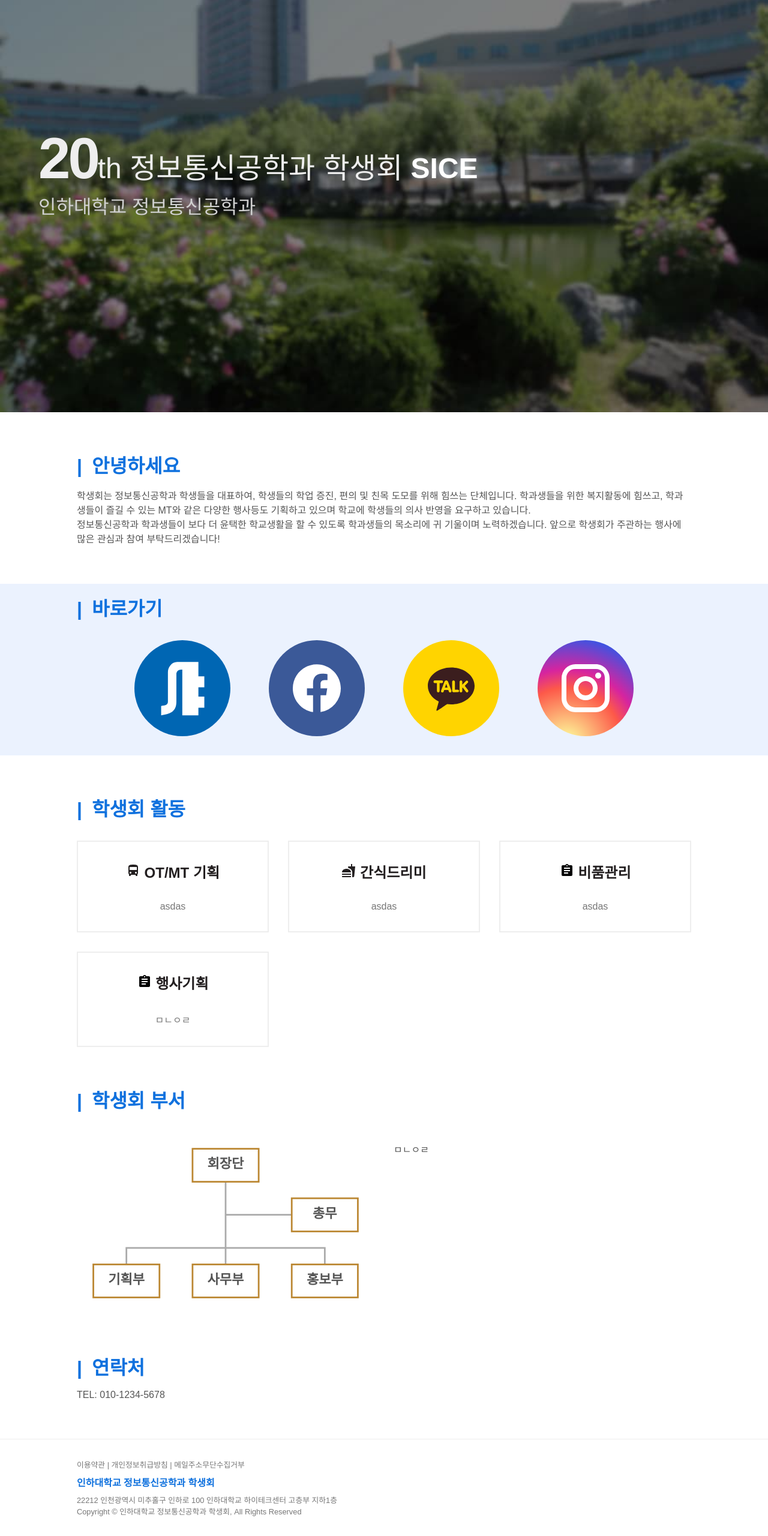
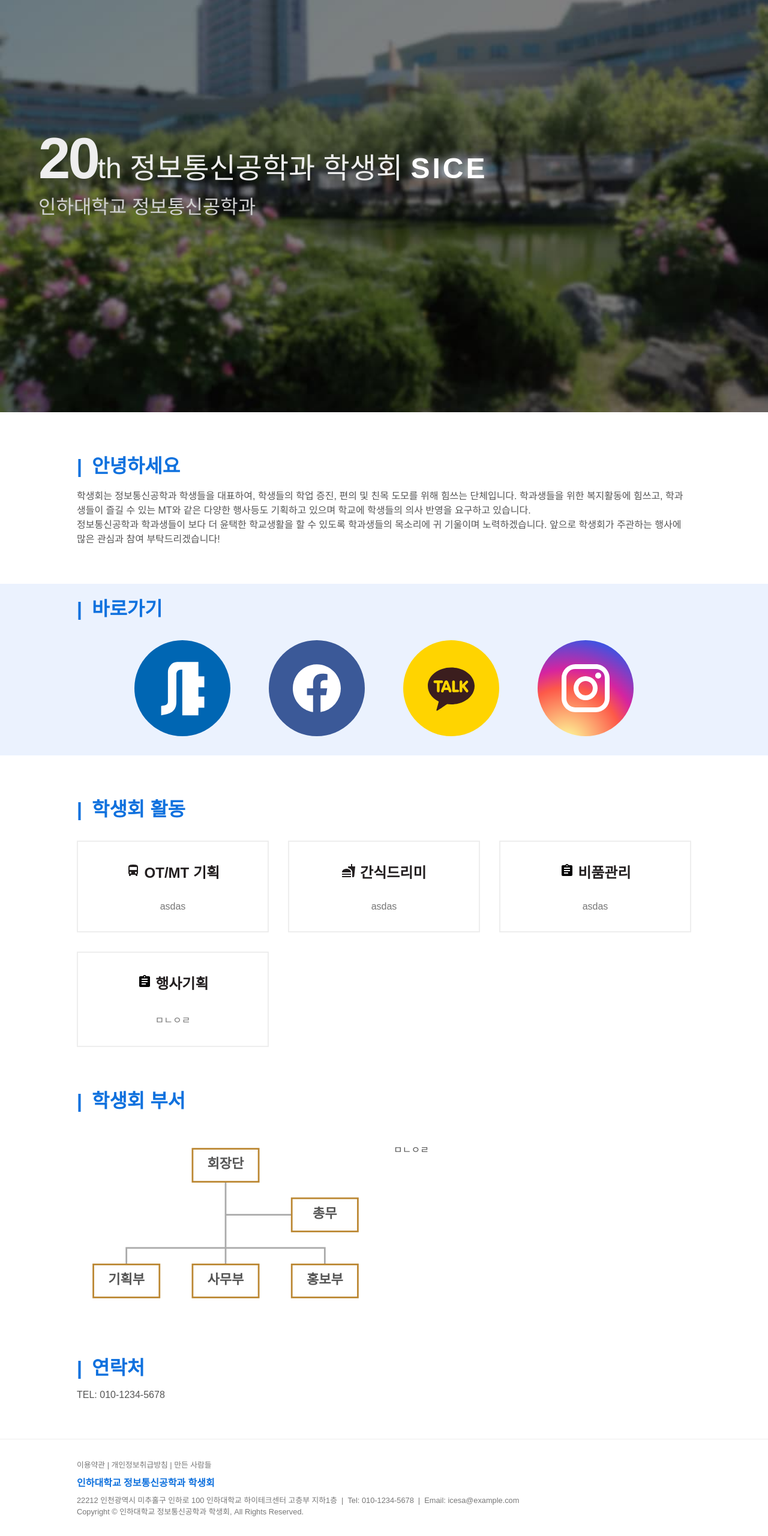
Before and after one commit to inha-ice/inha-ice.github.io, a website built with Parcel: page index.html in a window 1280 px wide. Shown: the part 113-2673 px from the top of the page at 60% size. Built offline with nearby package versions, Linux system fonts and the light colour scheme; a web font is replaced by a local one.

Commit message:
Update typo

```diff
--- a/index.html
+++ b/index.html
@@ -4,10 +4,10 @@
 <head>
   <meta charset="UTF-8">
   <meta http-equiv="X-UA-Compatible" content="IE=edge">
-  <meta name="application-name" content="Inha Univ. ICE Student Council">
-  <meta name="author" content="Inha Univ. ICE Student Council">
-  <meta name="description" content="20th Inha Univ. ICE Student Council Homepage">
-  <meta name="keywords" content="Inha University,ICE,Student Council,인하대학교,정보통신공학과,학생회">
+  <meta name="application-name" content="인하대학교 정보통신공학과 학생회">
+  <meta name="author" content="인하대학교 정보통신공학과 학생회">
+  <meta name="description" content="제20대 인하대학교 정보통신공학과 학생회">
+  <meta name="keywords" content="Inha University,ICE,Student Association,인하대학교,정보통신공학과,학생회">
   <meta name="viewport" content="width=device-width, initial-scale=1.0">
 
   <!-- Theme Color -->
@@ -28,24 +28,24 @@
   <!-- Open Graph Protocol -->
   <meta property="og:type" content="website">
   <meta property="og:url" content="https://inha-ice.github.io/">
-  <meta property="og:title" content="Inha Univ. ICE Student Council">
-  <meta property="og:description" content="20th Inha Univ. ICE Student Council Homepage">
+  <meta property="og:title" content="Inha Univ. ICE Student Association">
+  <meta property="og:description" content="20th Inha Univ. ICE Student Association Homepage">
   <meta property="og:image" content="./images/icon512.png">
 
   <!-- Twitter Summary Card -->
   <meta name="twitter:card" content="summary">
-  <meta name="twitter:title" content="Inha Univ. ICE Student Council">
-  <meta name="twitter:description" content="20th Inha Univ. ICE Student Council Homepage">
+  <meta name="twitter:title" content="Inha Univ. ICE Student Association">
+  <meta name="twitter:description" content="20th Inha Univ. ICE Student Association Homepage">
   <meta name="twitter:image" content="./images/icon512.png">
 
   <title>인하대학교 정보통신공학과 학생회</title>
   <link rel="canonical" href="https://inha-ice.github.io/">
-  <link rel="preconnect" href="https://fonts.gstatic.com/" crossorigin="anonymous">
-  <link rel="preconnect" href="https://www.google-analytics.com/" crossorigin="anonymous">
+  <link rel="preconnect" href="https://fonts.gstatic.com/">
+  <link rel="preconnect" href="https://www.google-analytics.com/">
   <link rel="stylesheet" href="./styles/main.css">
   <link rel="manifest" href="./manifest.webmanifest">
 
-  <!-- Google Analytics -->
+  <!-- Global site tag (gtag.js) - Google Analytics -->
   <script async src="https://www.googletagmanager.com/gtag/js?id=UA-155870748-1"></script>
   <script>
     window.dataLayer = window.dataLayer || [];
@@ -58,7 +58,7 @@
 <body>
   <nav class="nav">
     <header class="nav__section nav__section--left">
-      <img class="nav__icon" src="./images/logo.svg" alt="Student Council Symbol">
+      <img class="nav__icon" src="./images/logo.svg" alt="Student Association Symbol">
       <h1 class="nav__title">인하대학교 정보통신공학과 학생회</h1>
     </header>
     <ul class="nav__section nav__button-list">
@@ -170,13 +170,13 @@
         <p class="footer__content">
           <a class="footer__link">이용약관</a>
           | <a class="footer__link">개인정보취급방침</a>
-          | <a class="footer__link">메일주소무단수집거부</a>
+          | <a class="footer__link" href="https://github.com/inha-ice">만든 사람들</a class="footer__link">
         </p>
         <h1 class="footer__title">인하대학교 정보통신공학과 학생회</h1>
         <p class="footer__content">
           <a class="footer__link" href="https://place.map.kakao.com/17557585">22212 인천광역시 미추홀구 인하로 100 인하대학교 하이테크센터</a>
-          고층부 지하1층<br>
-          Copyright © 인하대학교 정보통신공학과 학생회, All Rights Reserved
+          고층부 지하1층&nbsp;&nbsp;|&nbsp;&nbsp;Tel: 010-1234-5678&nbsp;&nbsp;|&nbsp;&nbsp;Email: icesa@example.com<br>
+          Copyright © 인하대학교 정보통신공학과 학생회, All Rights Reserved.
         </p>
       </div>
     </footer>
--- a/styles/main.css
+++ b/styles/main.css
@@ -168,6 +168,7 @@ body {
 }
 
 .hero__title--glow {
+  letter-spacing: 0.25rem;
   font-weight: bold;
   color: #fff;
   text-shadow: 0 0 1rem white;
```
Also changed, not shown: manifest.webmanifest.
